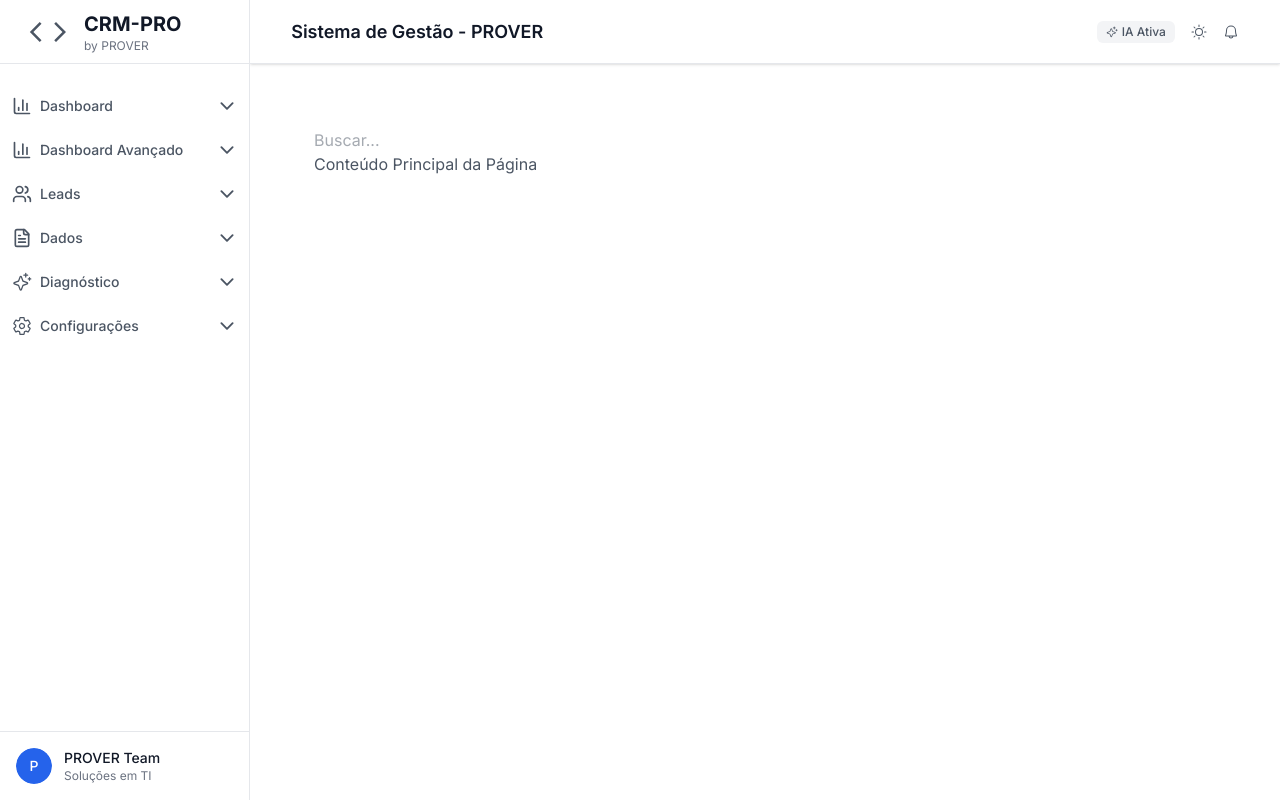
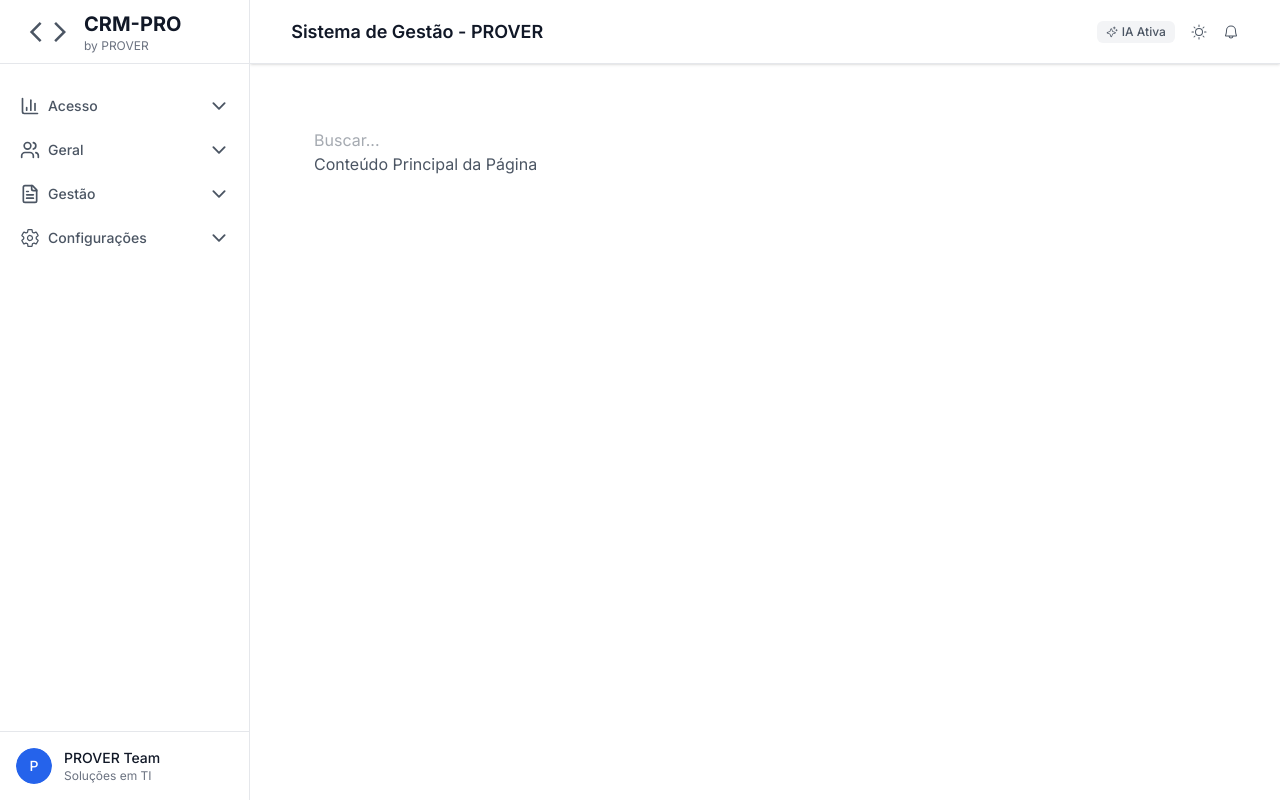
Before and after one commit to Brenobn/CRM-Prover-Web, a React (Vite) app: page / in a window 1280 px wide. Built offline with nearby package versions, Linux system fonts and the light colour scheme.

Commit message:
Importing ReactNode to use it in the interface and creanting a function named SubLink And styling them

```diff
--- a/src/components/Sidebar/MainNavigation/index.tsx
+++ b/src/components/Sidebar/MainNavigation/index.tsx
@@ -1,17 +1,62 @@
 import { IoSettingsOutline } from "react-icons/io5";
 import { LuChartColumn, LuFileText, LuUsers } from "react-icons/lu";
-import { PiSparkle } from "react-icons/pi";
 import { NavItem } from "./NavItem";
+import type { ReactNode } from "react";
+
+interface SublinkProps {
+  href: string;
+  children: ReactNode; // Usar ReactNode é mais flexível que string
+  className?: string; // O '?' torna a prop opcional, o que é ideal aqui
+}
+
+function Sublink({ href, children, className }: SublinkProps) {
+  const finalClassName = `text-left text-gray-300 text-sm hover:text-gray-100 ${className || ''}`;
+
+  return(
+    <a href={href} className={finalClassName}>
+      {children}
+    </a>
+  )
+}
 
 export function MainNavigation() {
-  return(
-    <nav>
-      <NavItem title="Dashboard" icon={LuChartColumn}/>
-      <NavItem title="Dashboard Avançado" icon={LuChartColumn}/>
-      <NavItem title="Leads" icon={LuUsers}/>
-      <NavItem title="Dados" icon={LuFileText}/>
-      <NavItem title="Diagnóstico" icon={PiSparkle}/>
-      <NavItem title="Configurações" icon={IoSettingsOutline}/>
+  return (
+    <nav className="w-full px-2">
+      {/* Dashboard com sub-itens */}
+      <NavItem title="Acesso" icon={LuChartColumn}>
+        <Sublink href="#" className="px-3 py-2 rounded-lg cursor-pointer hover:text-gray-200 hover:bg-gray-75">Usuários</Sublink>
+      </NavItem>
+
+      {/* Leads com sub-itens */}
+      <NavItem title="Geral" icon={LuUsers}>
+        <Sublink href="#" className="px-3 py-2 rounded-lg cursor-pointer hover:text-gray-200 hover:bg-gray-75">Vagas em tempo real</Sublink>
+        <Sublink href="#" className="px-3 py-2 rounded-lg cursor-pointer hover:text-gray-200 hover:bg-gray-75">Pré Leads</Sublink>
+        <Sublink href="#" className="px-3 py-2 rounded-lg cursor-pointer hover:text-gray-200 hover:bg-gray-75">Leads</Sublink>
+        <Sublink href="#" className="px-3 py-2 rounded-lg cursor-pointer hover:text-gray-200 hover:bg-gray-75">Clientes</Sublink>
+        <Sublink href="#" className="px-3 py-2 rounded-lg cursor-pointer hover:text-gray-200 hover:bg-gray-75">Atividades diarias</Sublink>
+      </NavItem>
+
+      {/* Itens sem sub-itens */}
+      <NavItem title="Gestão" icon={LuFileText}>
+        <Sublink href="#" className="px-3 py-2 rounded-lg cursor-pointer hover:text-gray-200 hover:bg-gray-75">Resumo de Atividades</Sublink>
+      </NavItem>
+
+      {/* Configurações com sub-itens */}
+      <NavItem title="Configurações" icon={IoSettingsOutline}>
+        <Sublink href="#" className="px-3 py-2 rounded-lg cursor-pointer hover:text-gray-200 hover:bg-gray-75">Areas de Atuação</Sublink>
+        <Sublink href="#" className="px-3 py-2 rounded-lg cursor-pointer hover:text-gray-200 hover:bg-gray-75">Cargos</Sublink>
+        <Sublink href="#" className="px-3 py-2 rounded-lg cursor-pointer hover:text-gray-200 hover:bg-gray-75">Status Proposta</Sublink>
+        <Sublink href="#" className="px-3 py-2 rounded-lg cursor-pointer hover:text-gray-200 hover:bg-gray-75">Tipo Documento</Sublink>
+        <Sublink href="#" className="px-3 py-2 rounded-lg cursor-pointer hover:text-gray-200 hover:bg-gray-75">Fase Venda</Sublink>
+        <Sublink href="#" className="px-3 py-2 rounded-lg cursor-pointer hover:text-gray-200 hover:bg-gray-75">Feriados</Sublink>
+        <Sublink href="#" className="px-3 py-2 rounded-lg cursor-pointer hover:text-gray-200 hover:bg-gray-75">Motivo Conclusão Venda</Sublink>
+        <Sublink href="#" className="px-3 py-2 rounded-lg cursor-pointer hover:text-gray-200 hover:bg-gray-75">Motivo Recusa Proposta</Sublink>
+        <Sublink href="#" className="px-3 py-2 rounded-lg cursor-pointer hover:text-gray-200 hover:bg-gray-75">Status Pré Lead</Sublink>
+        <Sublink href="#" className="px-3 py-2 rounded-lg cursor-pointer hover:text-gray-200 hover:bg-gray-75">Equipes</Sublink>
+        <Sublink href="#" className="px-3 py-2 rounded-lg cursor-pointer hover:text-gray-200 hover:bg-gray-75">Tipo de Reunião</Sublink>
+        <Sublink href="#" className="px-3 py-2 rounded-lg cursor-pointer hover:text-gray-200 hover:bg-gray-75">Organizações</Sublink>
+        <Sublink href="#" className="px-3 py-2 rounded-lg cursor-pointer hover:text-gray-200 hover:bg-gray-75">Tipo de Tarefa</Sublink>
+      </NavItem>
     </nav>
   );
 }
```
